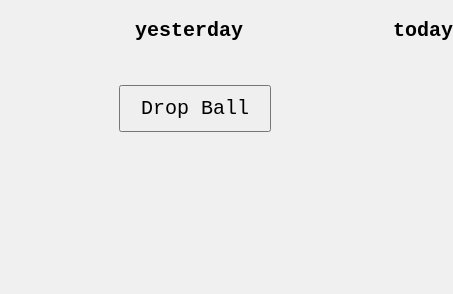
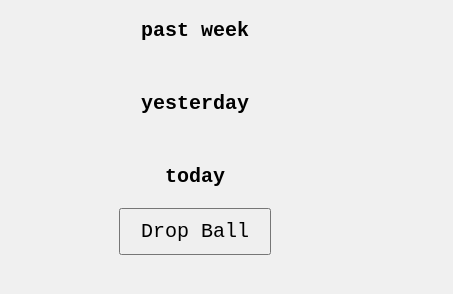
Before and after one commit to alexzli/charleys-swear-jar, a plain HTML site: page web/index.html in a window 390 px wide. Shown: the part 76-370 px from the top of the page, 453 px wide, since content can reach past the window. Drawn offline with Linux system fonts and the light colour scheme; no server answers.

Commit message:
made stats more mobile friendly

```diff
--- a/web/index.html
+++ b/web/index.html
@@ -177,6 +177,14 @@
 			}
 
 			window.onload = function () {
+				// adapt page for mobile devices
+				if (window.innerWidth < 768) {
+					statsContainer = document.querySelector(".stats-container");
+					statsContainer.style.flexDirection = "column";
+					statsContainer.style.alignItems = "center";
+					statsContainer.style.gap = "50px";
+				}
+
 				fetch("/api/gettotal")
 					.then((response) => {
 						if (!response.ok) {
```
